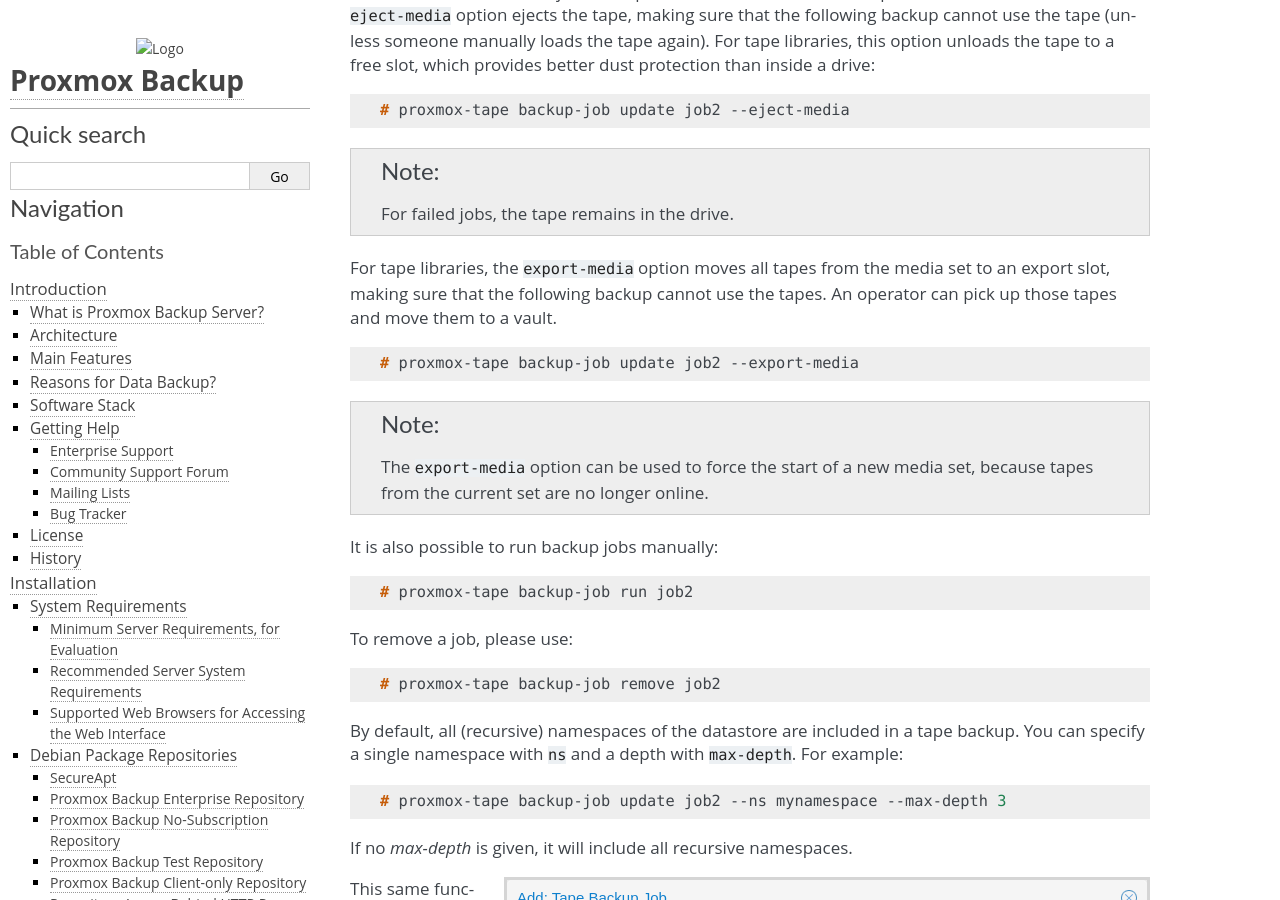
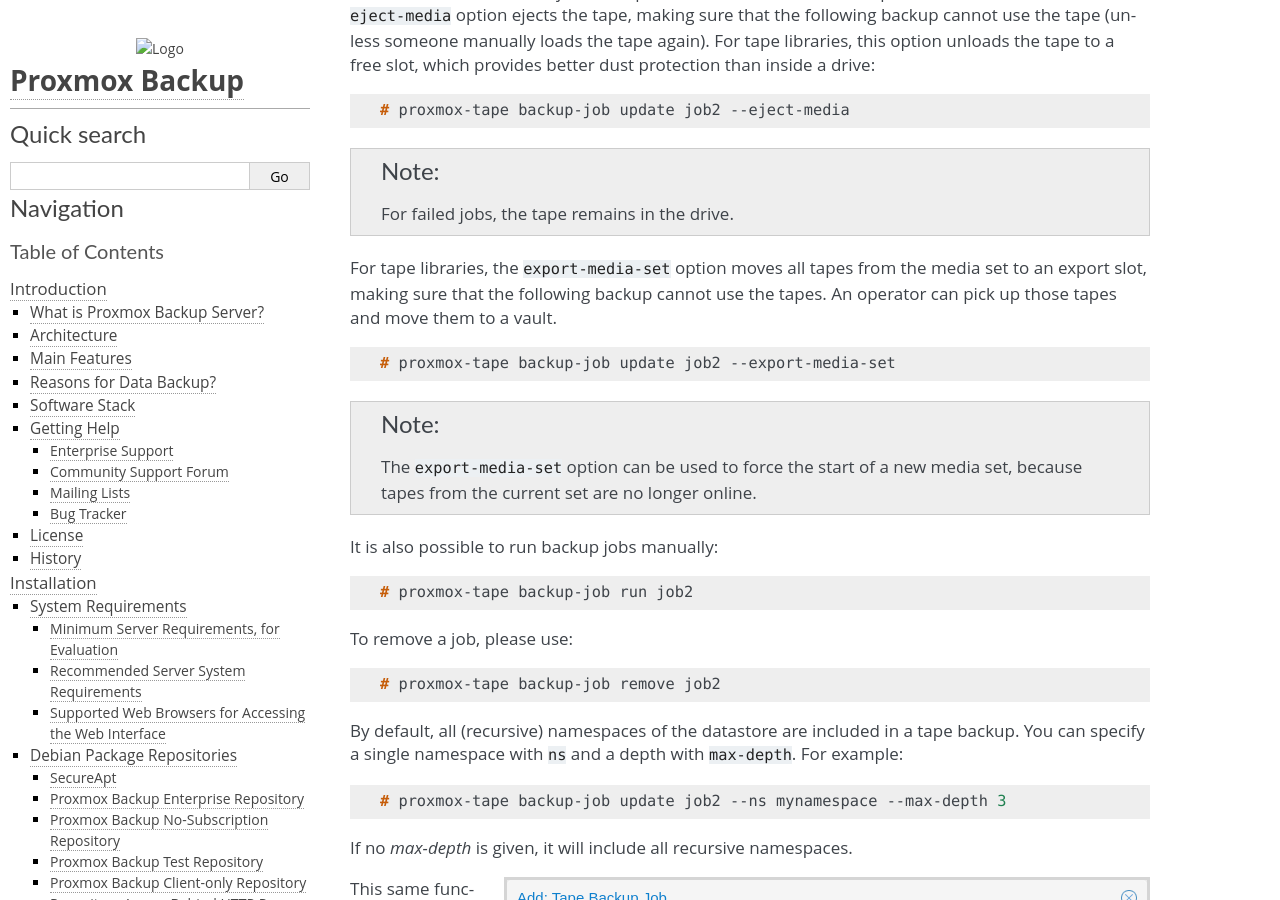
Before and after one commit to rikka-chunibyo/PBS-X, a Sphinx documentation site: the page built from docs/tape-backup.rst, in a window 1280 px wide and 900 px high, scrolled down 14628 px. Built offline with Sphinx 7.4.7, drawn with Linux system fonts in a browser that asks for light colours.

Commit message:
docs: tape: replace 'export-media' with 'export-media-set'
there is no 'export-media' option, only 'export-media-set'

Signed-off-by: Dominik Csapak <d.csapak@proxmox.com>

```diff
--- a/docs/tape-backup.rst
+++ b/docs/tape-backup.rst
@@ -664,16 +664,16 @@ dust protection than inside a drive:
 
 .. Note:: For failed jobs, the tape remains in the drive.
 
-For tape libraries, the ``export-media`` option moves all tapes from
+For tape libraries, the ``export-media-set`` option moves all tapes from
 the media set to an export slot, making sure that the following backup
 cannot use the tapes. An operator can pick up those tapes and move them
 to a vault.
 
 .. code-block:: console
 
- # proxmox-tape backup-job update job2 --export-media
+ # proxmox-tape backup-job update job2 --export-media-set
 
-.. Note:: The ``export-media`` option can be used to force the start
+.. Note:: The ``export-media-set`` option can be used to force the start
    of a new media set, because tapes from the current set are no
    longer online.
 
```
